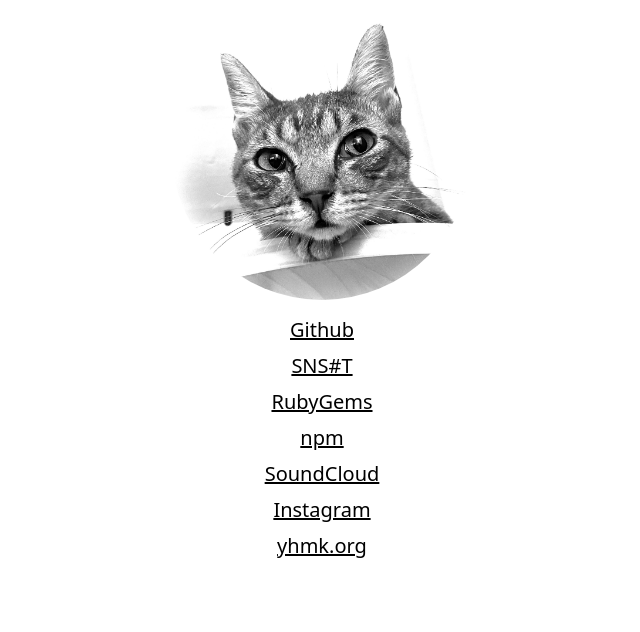
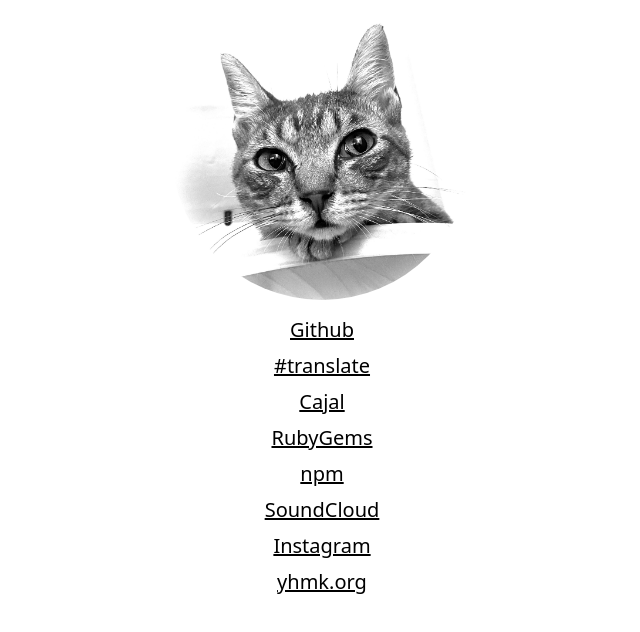
Before and after one commit to kawakamimoeki/website-2021, a website built with Vite: page index.html in a window 1280 px wide. Shown: the part 92-724 px from the top of the page, without its empty margins (318-958 px from the left). Built offline with nearby package versions, Linux system fonts and the light colour scheme.

Commit message:
add cajal

```diff
--- a/index.html
+++ b/index.html
@@ -22,8 +22,13 @@
       </a>
     </li>
     <li class="py-1">
-      <a href="https://snshasht.vercel.app" target="_blank" rel="noopener" class="text-xl underline">
-        SNS#T
+      <a href="https://hashtranslate.vercel.app" target="_blank" rel="noopener" class="text-xl underline">
+        #translate
+      </a>
+    </li>
+    <li class="py-1">
+      <a href="https://santiago-cajal.vercel.app" target="_blank" rel="noopener" class="text-xl underline">
+        Cajal
       </a>
     </li>
     <li class="py-1">
```
